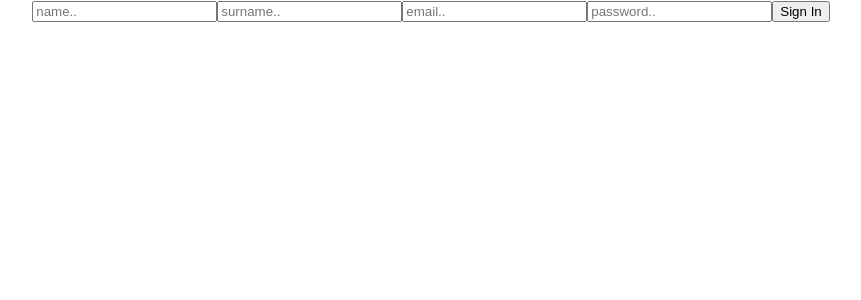
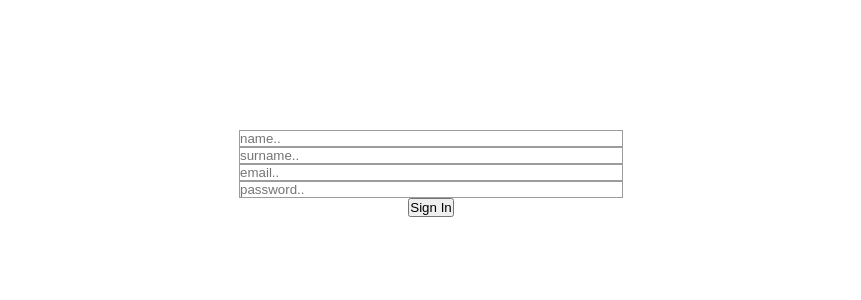
Before and after one commit to ElisaTorelli/React-Redux-Js-SignIn, a React (Create React App) app in the folder react-app/: page /signin in a window 1280 px wide. Shown: the top 300 px of the page, without its empty margins (209-1070 px from the left). Built offline with nearby package versions, Linux system fonts and the light colour scheme.

Commit message:
add styles

```diff
--- a/react-app/src/components/SignIn/SignInCard.js
+++ b/react-app/src/components/SignIn/SignInCard.js
@@ -1,6 +1,7 @@
 import React, { useState } from 'react'
 import { useDispatch, useSelector } from 'react-redux'
 import { SET_USER } from '../../redux/signin/signInTypes'
+import styles from '../SignIn/signin.module.css'
 
 
 
@@ -16,6 +17,17 @@ function SignInCard() {
     const dispatch = useDispatch()
 
 
+
+    // check if email & password are valid
+    const validEmail = (email) =>{
+        return /\S+@\S+\.\S+/.test(email);
+    }
+    const validPassword = (password) => {
+        return password.match(/^(?=.*[A-Za-z])(?=.*\d)(?=.*[$@$!%* #+=\(\)\^?&])[A-Za-z\d$@$!%* #+=\(\)\^?&]{8,}$/)
+    };
+
+
+
     //functions to change initial value state for each input form
     const handleNameChange = (event) =>{
         setNameState(event?.target?.value)
@@ -25,20 +37,29 @@ function SignInCard() {
         setSurnameState(event?.target?.value)
     }
 
+
     const handleEmailChange = (event) =>{
-        setEmailState(event?.target?.value)
+        if(!validEmail(event?.target?.value)){
+            console.log('password NO')
+        }else{
+            console.log('password SI')
+            setEmailState(event?.target?.value)
+        }
     }
 
     const handlePasswordChange = (event) =>{
-        setPasswordState(event?.target?.value)
+        if(!validPassword(event.target.value)){
+            console.log('password NO')
+        }else{
+            console.log('password SI')
+            setPasswordState(event?.target?.value)
+        }
     }
 
 
     // set condition to check if user is in array
     let userIsPresentInArray = usersArray.find(
         (element) =>
-        element.name === nameState &&
-        element.surname === surnameState &&
         element.email === emailState &&
         element.password === passwordState
         )
@@ -63,12 +84,14 @@ function SignInCard() {
 
 
     return (
-        <div>
-            <input type='text' placeholder='name..' onChange={handleNameChange}/>
-            <input type='text' placeholder='surname..' onChange={handleSurnameChange}/>
-            <input type='email' placeholder='email..' onChange={handleEmailChange}/>
-            <input type='password' placeholder='password..' onChange={handlePasswordChange}/>
-            <button type='button' onClick={handleSignIn}>Sign In</button>
+        <div className={styles.SignIncardContainer}>
+            <input className={styles.nameInput} type='text' placeholder='name..' onChange={handleNameChange}/>
+            <input className={styles.surnameInput} type='text' placeholder='surname..' onChange={handleSurnameChange}/>
+            <input className={styles.emailInput} type='email' placeholder='email..' onChange={handleEmailChange}/>
+            <input required minLength={8} title="Password must contain at least one number, one uppercase and lowercase letter and  at least 8 characters" className={styles.passwordInput} type='password' placeholder='password..' onChange={handlePasswordChange}/>
+            <div>
+                <button type='button' onClick=  {handleSignIn}>Sign In</button>
+            </div>
         </div>
     )
 }
--- a/react-app/src/components/SignIn/signin.module.css
+++ b/react-app/src/components/SignIn/signin.module.css
@@ -0,0 +1,51 @@
+/* GENERAL SETTINGS */
+*{
+    box-sizing: border-box;
+    font-family: sans-serif;
+    font-weight: 200;
+    margin: 0;
+    padding: 0;
+}
+
+h2{
+    margin-top: 40px;
+}
+
+h4{
+    display: none;
+}
+
+.SignIncardContainer{
+    display: flex;
+    flex-direction: column;
+    width: 30%;
+    margin: 0 auto;
+    margin-top: 130px;
+}
+
+.btnContainer{
+    display: flex;
+    justify-content: space-around;
+    margin-top: 24px;
+}
+
+/* Display error message */
+input{
+    border: 1px solid rgb(158, 155, 155);
+}
+
+
+/* invalid password & email input */
+.passwordInput:invalid:focus{
+    background-color: #f5b0b0;
+}
+
+.emailInput:invalid{
+    background-color: #f5b0b0;
+}
+
+
+/* valid inputs */
+input:valid {
+    background-color: #ffffff;
+}
```
